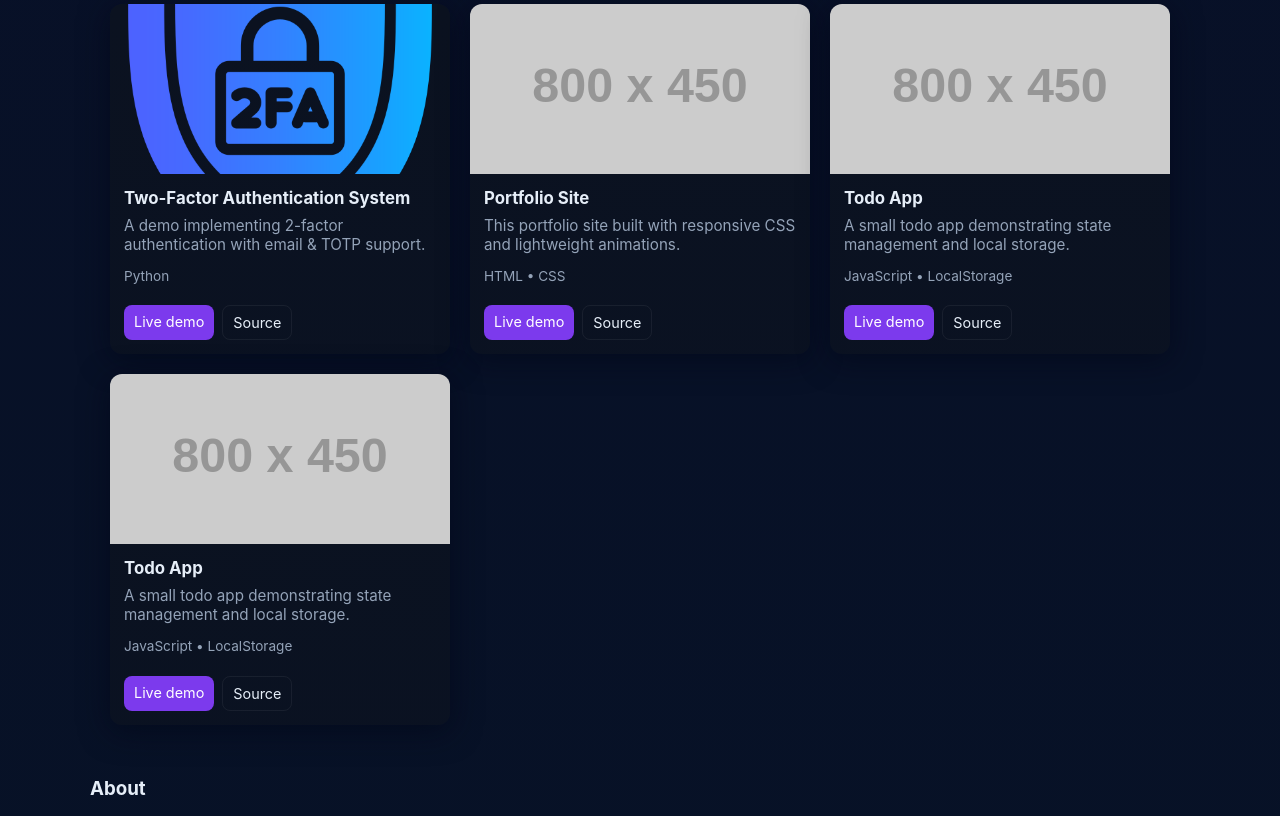
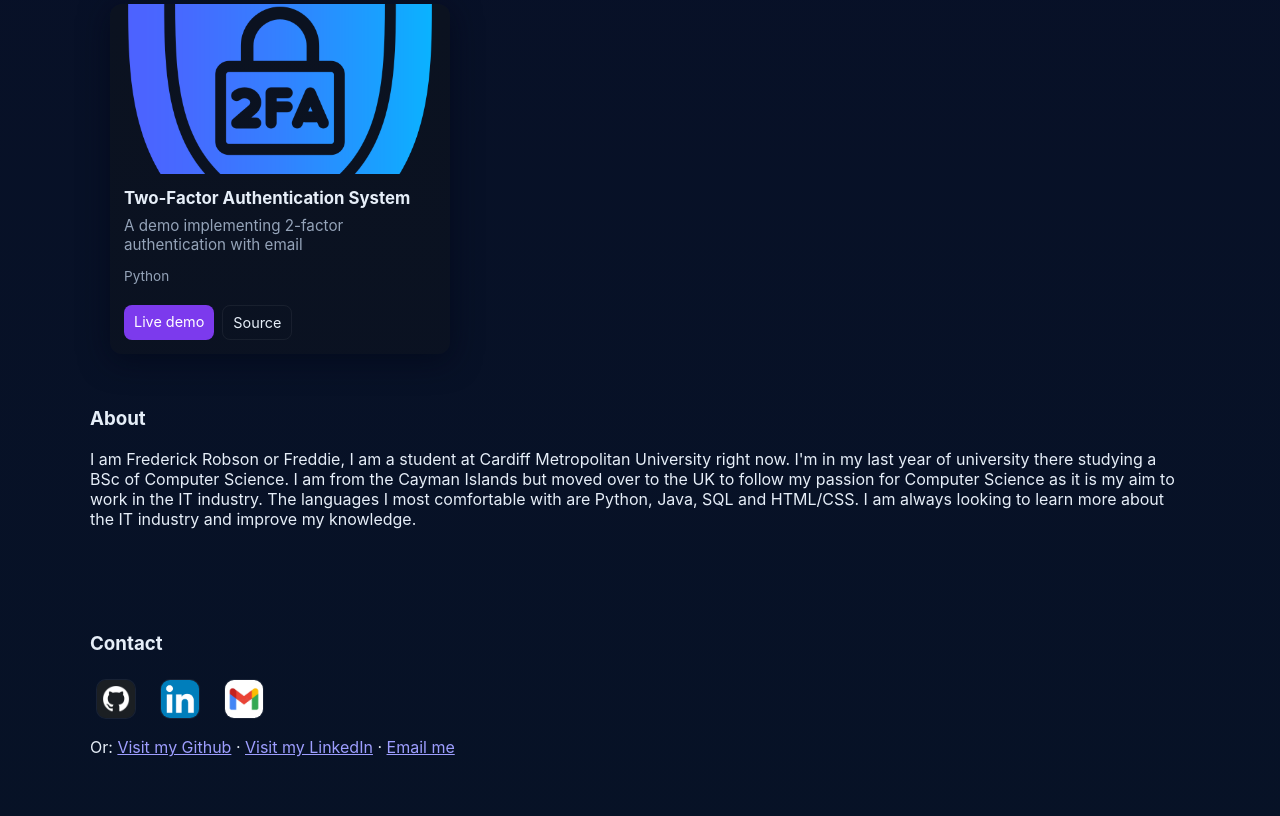
Before and after one commit to fredRobson345/Website, a plain HTML site: page index.html in a window 1280 px wide. Shown: the part 524-1340 px from the top of the page. Drawn offline with Linux system fonts and the light colour scheme; placeholder pictures from the web are drawn by us.

Commit message:
Add files via upload

```diff
--- a/index.html
+++ b/index.html
@@ -23,7 +23,7 @@
         <div class="container hero-inner">
           <div class="hero-copy">
             <h2>FREDERICK ROBSON</h2>
-            <H2>SOFTWARE DEVELOPER</H2>
+            <h3>SOFTWARE DEVELOPER</h3>
             <h4>CAYMAN ISLANDS</h4>
             <p>Explore my projects below. Scroll down to see the details and live demos of these projects.</p>
             <a class="btn" href="#projects">See projects</a>
@@ -45,53 +45,32 @@
             <img src="img/projects/2fa.png" alt="Project 1 screenshot" class="card-img"/>
             <div class="card-body">
               <h4 class="card-title">Two-Factor Authentication System</h4>
-              <p class="card-desc">A demo implementing 2-factor authentication with email & TOTP support.</p>
+              <p class="card-desc">A demo implementing 2-factor authentication with email</p>
               <p class="card-tags">Python</p>
               <div class="card-actions">
-                <a class="btn small" href="#">Live demo</a>
+                <a class="btn small" href="img/projects/2fa/demo.mp4">Live demo</a>
                 <a class="btn ghost small" href="https://github.com/fredRobson345/2-Factor-Auth" target ="_blank">Source</a>
               </div>
             </div>
           </article>
 
+          <!--
+
+          CARD TEMPLATE
+
           <article class="card reveal" tabindex="0">
-            <img src="https://via.placeholder.com/800x450?text=Project+2" alt="Project 2 screenshot" class="card-img"/>
+            <img src=" FILE LOCATION " alt=" PROJECT NAME " class="card-img"/>
             <div class="card-body">
-              <h4 class="card-title">Portfolio Site</h4>
-              <p class="card-desc">This portfolio site built with responsive CSS and lightweight animations.</p>
-              <p class="card-tags">HTML • CSS</p>
+              <h4 class="card-title"> PROJECT TITLE </h4>
+              <p class="card-desc"> DESCRIPTION </p>
+              <p class="card-tags">LANGUAGES USED </p>
               <div class="card-actions">
                 <a class="btn small" href="#">Live demo</a>
                 <a class="btn ghost small" href="#">Source</a>
               </div>
             </div>
           </article>
-
-          <article class="card reveal" tabindex="0">
-            <img src="https://via.placeholder.com/800x450?text=Project+3" alt="Project 3 screenshot" class="card-img"/>
-            <div class="card-body">
-              <h4 class="card-title">Todo App</h4>
-              <p class="card-desc">A small todo app demonstrating state management and local storage.</p>
-              <p class="card-tags">JavaScript • LocalStorage</p>
-              <div class="card-actions">
-                <a class="btn small" href="#">Live demo</a>
-                <a class="btn ghost small" href="#">Source</a>
-              </div>
-            </div>
-          </article>
-
-          <article class="card reveal" tabindex="0">
-            <img src="https://via.placeholder.com/800x450?text=Project+4" alt="Project 4 screenshot" class="card-img"/>
-            <div class="card-body">
-              <h4 class="card-title">Todo App</h4>
-              <p class="card-desc">A small todo app demonstrating state management and local storage.</p>
-              <p class="card-tags">JavaScript • LocalStorage</p>
-              <div class="card-actions">
-                <a class="btn small" href="#">Live demo</a>
-                <a class="btn ghost small" href="#">Source</a>
-              </div>
-            </div>
-          </article>
+        -->
 
         </div>
       </section>
```
